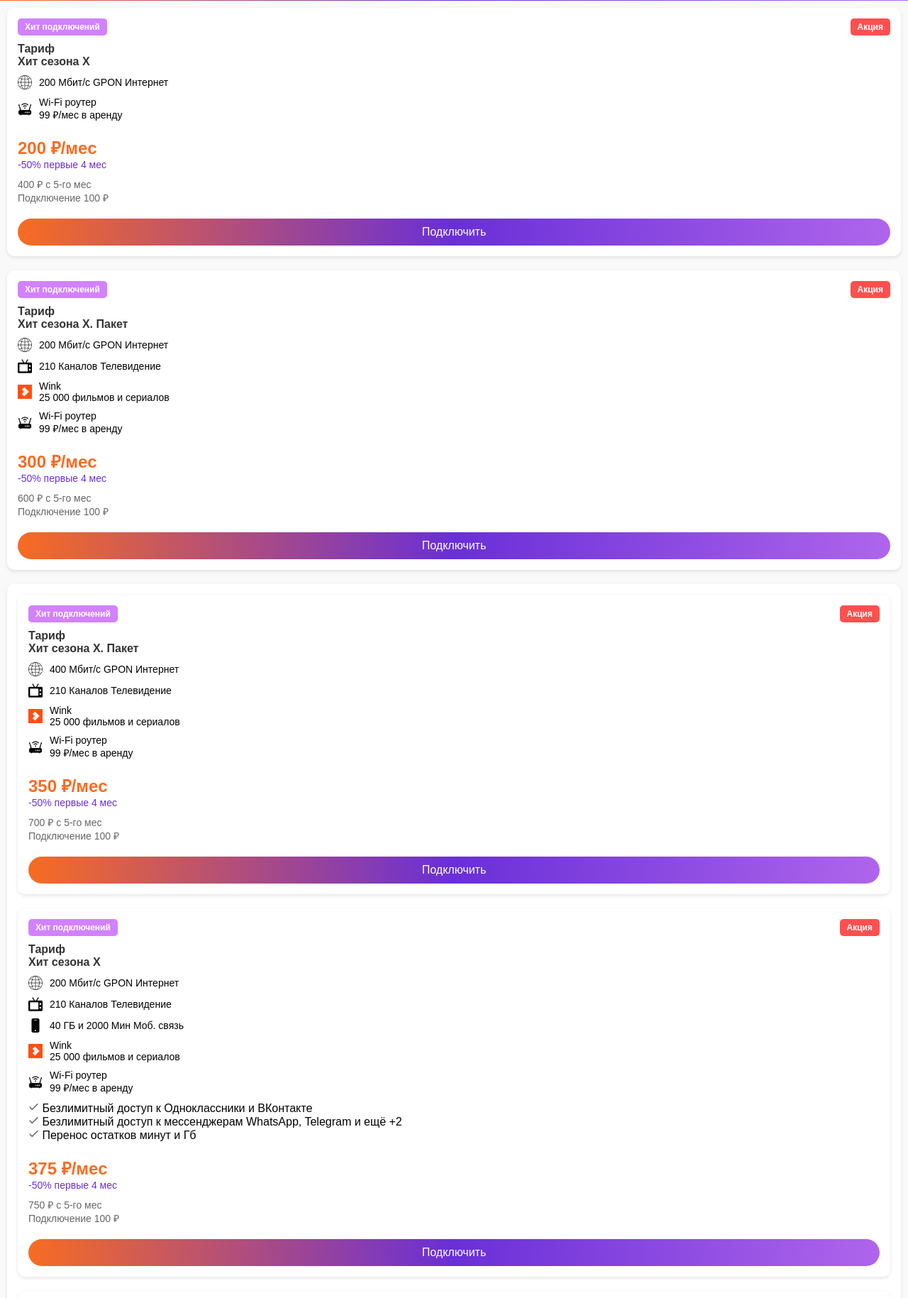
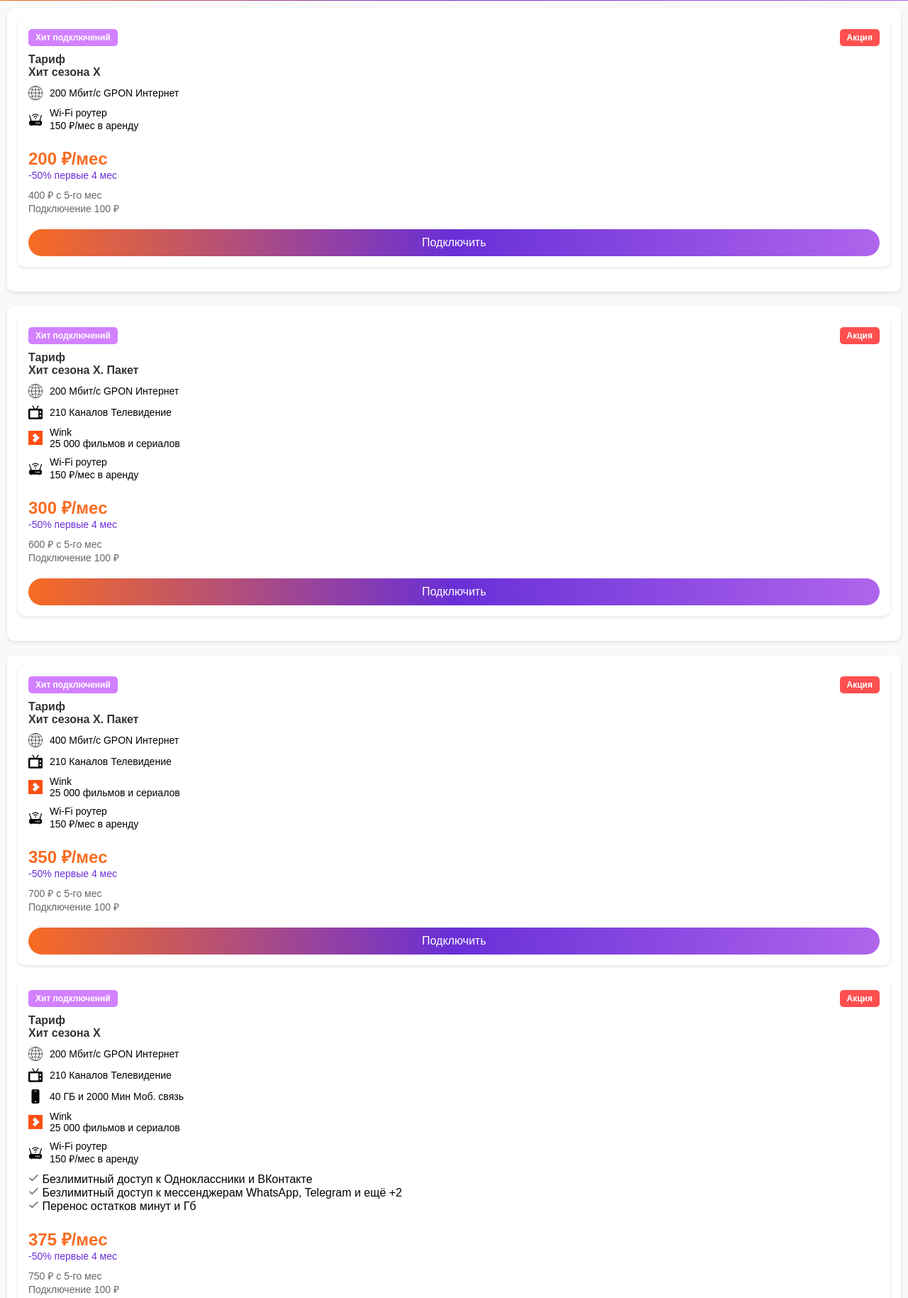
Before and after one commit to vmazikov/rt_site, a plain HTML site: page index.html in a window 1280 px wide. Shown: the part 300-2129 px from the top of the page at 71% size. Drawn offline with Linux system fonts and the light colour scheme.

Commit message:
Исправил аренду, добавил и скрыл блок видеонаблюдения

```diff
--- a/index.html
+++ b/index.html
@@ -41,6 +41,7 @@
   </div>
   <div class="card-wrapper">
     <div class="card">
+      <div class="card">
         <div class="card-header">
           <span class="highlight">Хит подключений</span>
           <span class="promo">Акция</span>
@@ -49,7 +50,7 @@
           <h3>Тариф<br>Хит сезона Х</h3>
           <ul>
             <li><img src="./images/internet_icon.png" alt="">200 Мбит/с GPON Интернет</li>
-          <li><img src="./images/router_icon.png" alt="">Wi-Fi роутер<br>99 ₽/мес в аренду</li>
+            <li><img src="./images/router_icon.png" alt="">Wi-Fi роутер<br>150 ₽/мес в аренду</li>
           </ul>
         </div>
         <div class="card-pricing">
@@ -59,6 +60,8 @@
         </div>
         <a href="https://wa.me/79505908454?text=%D0%97%D0%B4%D1%80%D0%B0%D0%B2%D1%81%D1%82%D0%B2%D1%83%D0%B9%D1%82%D0%B5!%20%D0%A5%D0%BE%D1%87%D1%83%20%D0%BF%D0%BE%D0%B4%D0%BA%D0%BB%D1%8E%D1%87%D0%B8%D1%82%D1%8C%20%D1%82%D0%B0%D1%80%D0%B8%D1%84%20%22%D0%A5%D0%B8%D1%82%20%D1%81%D0%B5%D0%B7%D0%BE%D0%BD%D0%B0%20%D0%A5.%20%D0%9C%D0%BE%D0%BD%D0%BE%22" class="btn">Подключить</a>
       </div>
+    </div>
+    <div class="card">
       <div class="card">
         <div class="card-header">
           <span class="highlight">Хит подключений</span>
@@ -70,7 +73,7 @@
             <li><img src="./images/internet_icon.png" alt="">200 Мбит/с GPON Интернет</li>
             <li><img src="./images/tv-card_icon.png" alt="">210 Каналов Телевидение</li>
             <li><img src="./images/wink_icon.png" alt="">Wink<br>25 000 фильмов и сериалов</li>
-            <li><img src="./images/router_icon.png" alt="">Wi-Fi роутер<br>99 ₽/мес в аренду</li>
+            <li><img src="./images/router_icon.png" alt="">Wi-Fi роутер<br>150 ₽/мес в аренду</li>
           </ul>
         </div>
         <div class="card-pricing">
@@ -79,6 +82,7 @@
           <div class="details">600 ₽ с 5-го мес<br>Подключение 100 ₽</div>
         </div>
         <a href="https://wa.me/79505908454?text=%D0%97%D0%B4%D1%80%D0%B0%D0%B2%D1%81%D1%82%D0%B2%D1%83%D0%B9%D1%82%D0%B5!%20%D0%A5%D0%BE%D1%87%D1%83%20%D0%BF%D0%BE%D0%B4%D0%BA%D0%BB%D1%8E%D1%87%D0%B8%D1%82%D1%8C%20%D1%82%D0%B0%D1%80%D0%B8%D1%84%20%22%D0%A5%D0%B8%D1%82%20%D1%81%D0%B5%D0%B7%D0%BE%D0%BD%D0%B0%20%D0%A5.%20%D0%9F%D0%B0%D0%BA%D0%B5%D1%82%22" class="btn">Подключить</a>
+      </div>
       </div>
       <div class="card">
         <div class="card">
@@ -92,7 +96,7 @@
               <li><img src="./images/internet_icon.png" alt="">400 Мбит/с GPON Интернет</li>
               <li><img src="./images/tv-card_icon.png" alt="">210 Каналов Телевидение</li>
               <li><img src="./images/wink_icon.png" alt="">Wink<br>25 000 фильмов и сериалов</li>
-              <li><img src="./images/router_icon.png" alt="">Wi-Fi роутер<br>99 ₽/мес в аренду</li>
+              <li><img src="./images/router_icon.png" alt="">Wi-Fi роутер<br>150 ₽/мес в аренду</li>
             </ul>
           </div>
           <div class="card-pricing">
@@ -114,7 +118,7 @@
             <li><img src="./images/tv-card_icon.png" alt="">210 Каналов Телевидение</li>
             <li><img src="./images/smartphone_icon.png" alt="">40 ГБ и 2000 Мин Моб. связь</li>
             <li><img src="./images/wink_icon.png" alt="">Wink<br>25 000 фильмов и сериалов</li>
-            <li><img src="./images/router_icon.png" alt="">Wi-Fi роутер<br>99 ₽/мес в аренду</li>
+            <li><img src="./images/router_icon.png" alt="">Wi-Fi роутер<br>150 ₽/мес в аренду</li>
           </ul>
           <div class="additional-info">
             <p><img class="check_icon" src="./images/check_icon.png"> Безлимитный доступ к Одноклассники и ВКонтакте</p>
@@ -141,7 +145,7 @@
             <li><img src="./images/tv-card_icon.png" alt="">210 Каналов Телевидение</li>
             <li><img src="./images/smartphone_icon.png" alt="">40 ГБ и 2000 Мин Моб. связь</li>
             <li><img src="./images/wink_icon.png" alt="">Wink<br>25 000 фильмов и сериалов</li>
-            <li><img src="./images/router_icon.png" alt="">Wi-Fi роутер<br>99 ₽/мес в аренду</li>
+            <li><img src="./images/router_icon.png" alt="">Wi-Fi роутер<br>150 ₽/мес в аренду</li>
           </ul>
           <div class="additional-info">
             <p><img class="check_icon" src="./images/check_icon.png"> Бесплатно до 5 сим-карт в тарифе</p>
@@ -207,7 +211,7 @@
       <span class="dot"></span>
     </div>
   </div>
-  <section class="cloud-surveillance">
+  <section class="cloud-surveillance hiden">
     <div class="container">
       <div class="cloud-card">
         <div class="cloud-image">
--- a/style.css
+++ b/style.css
@@ -463,3 +463,7 @@
   .cloud-button:hover {
     background-color: #e64a19;
   }
+
+  .hiden {
+    display: none;
+  }
```
Lines whose indentation alone changed are shown as unchanged.
